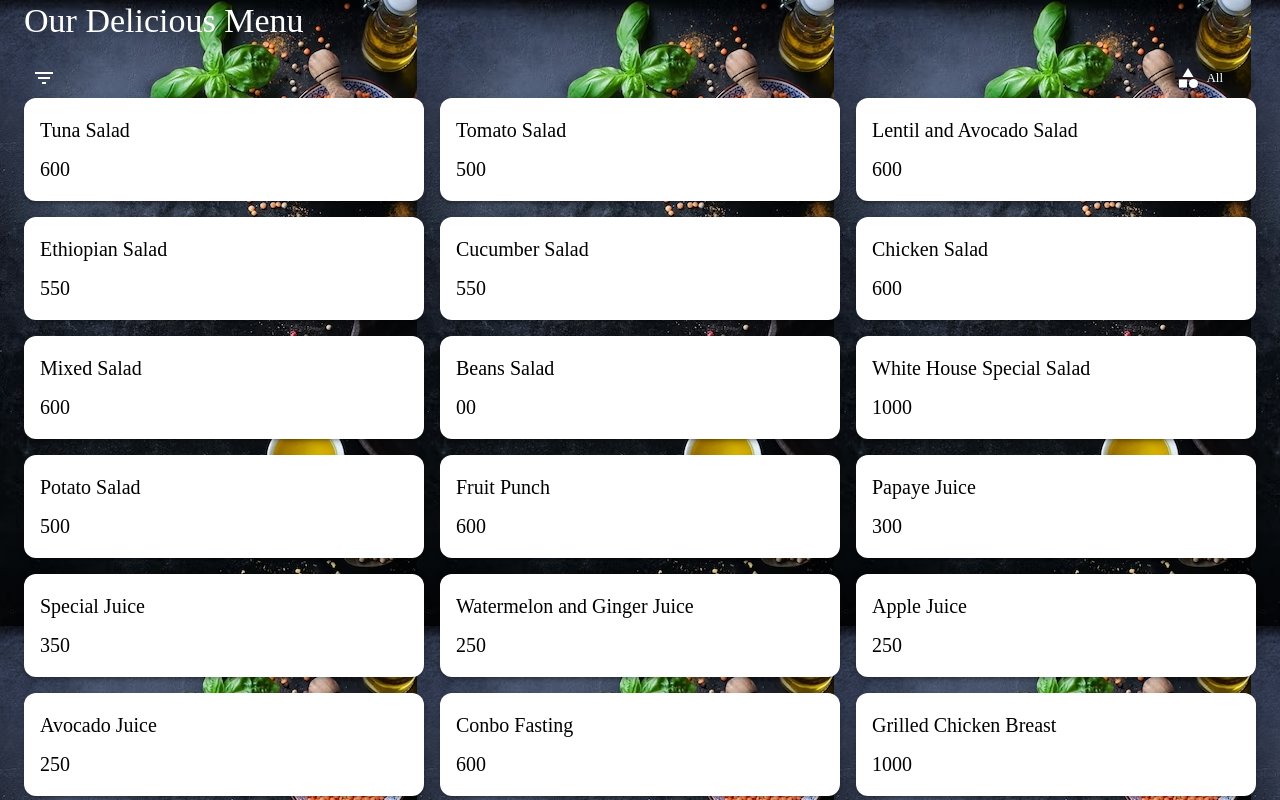
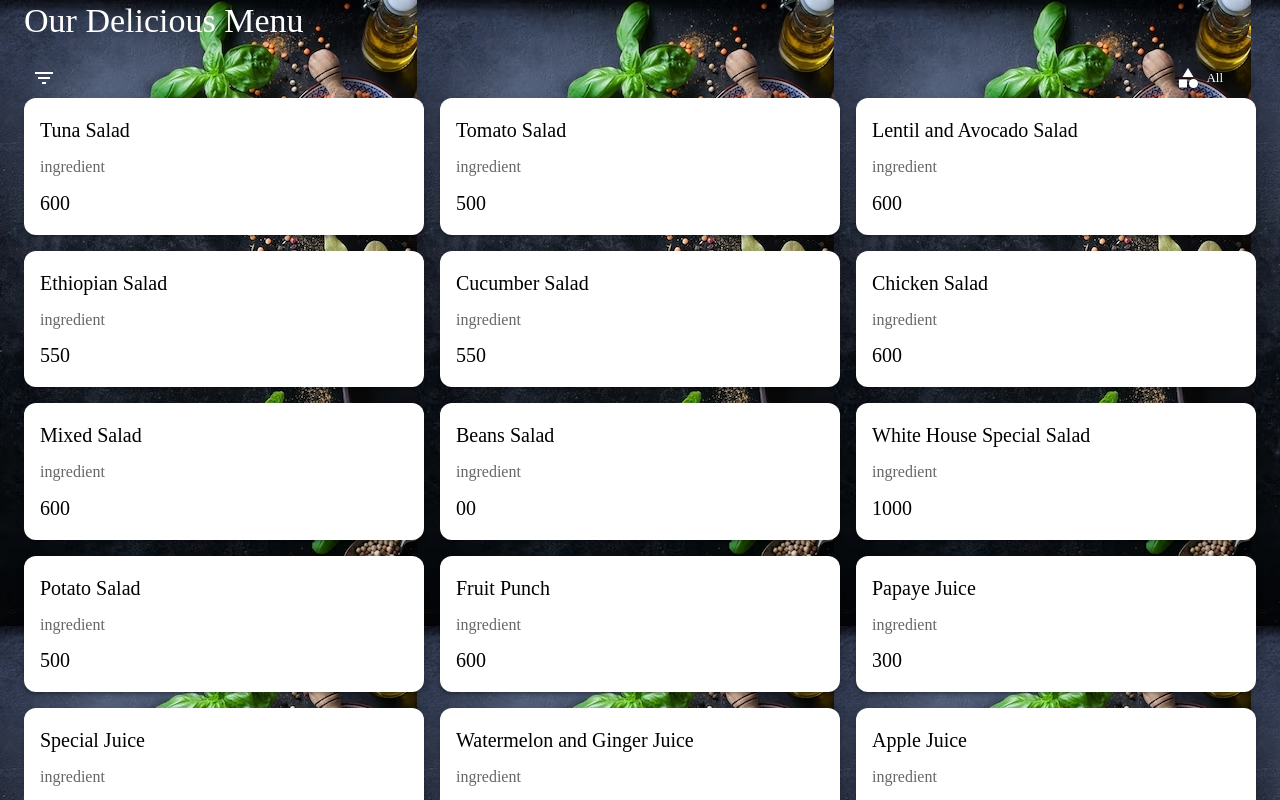
Before and after one commit to DawitSishu/whitehouse, a React (Vite) app: page / in a window 1280 px wide. Built offline with nearby package versions, Linux system fonts and the light colour scheme; a web font is replaced by a local one.

Commit message:
adding ingridient is needed

```diff
--- a/src/Components/Menu/index.jsx
+++ b/src/Components/Menu/index.jsx
@@ -186,7 +186,7 @@ const index = () => {
                       color="textSecondary"
                       gutterBottom
                     >
-                      {item.ingredient}
+                      {item?.ingredient || "ingredient"}
                     </Typography>
                     <Typography variant="h6">{item.price}</Typography>
                   </Paper>
@@ -207,7 +207,7 @@ const index = () => {
                         color="textSecondary"
                         gutterBottom
                       >
-                        {item.ingredient}
+                        {item?.ingredient || "ingredient"}
                       </Typography>
                       <Typography variant="h6">{item.price}</Typography>
                     </Paper>
```
